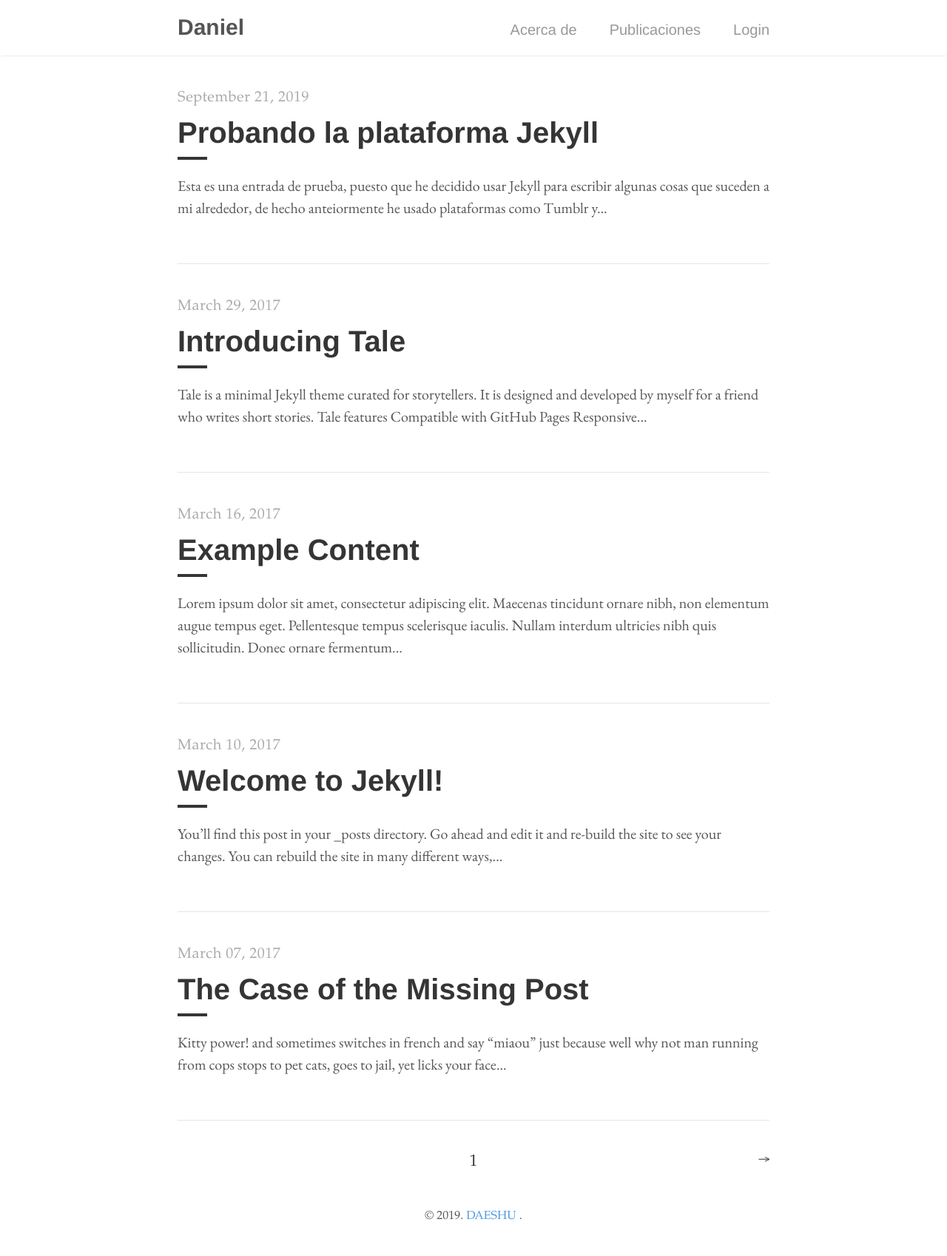
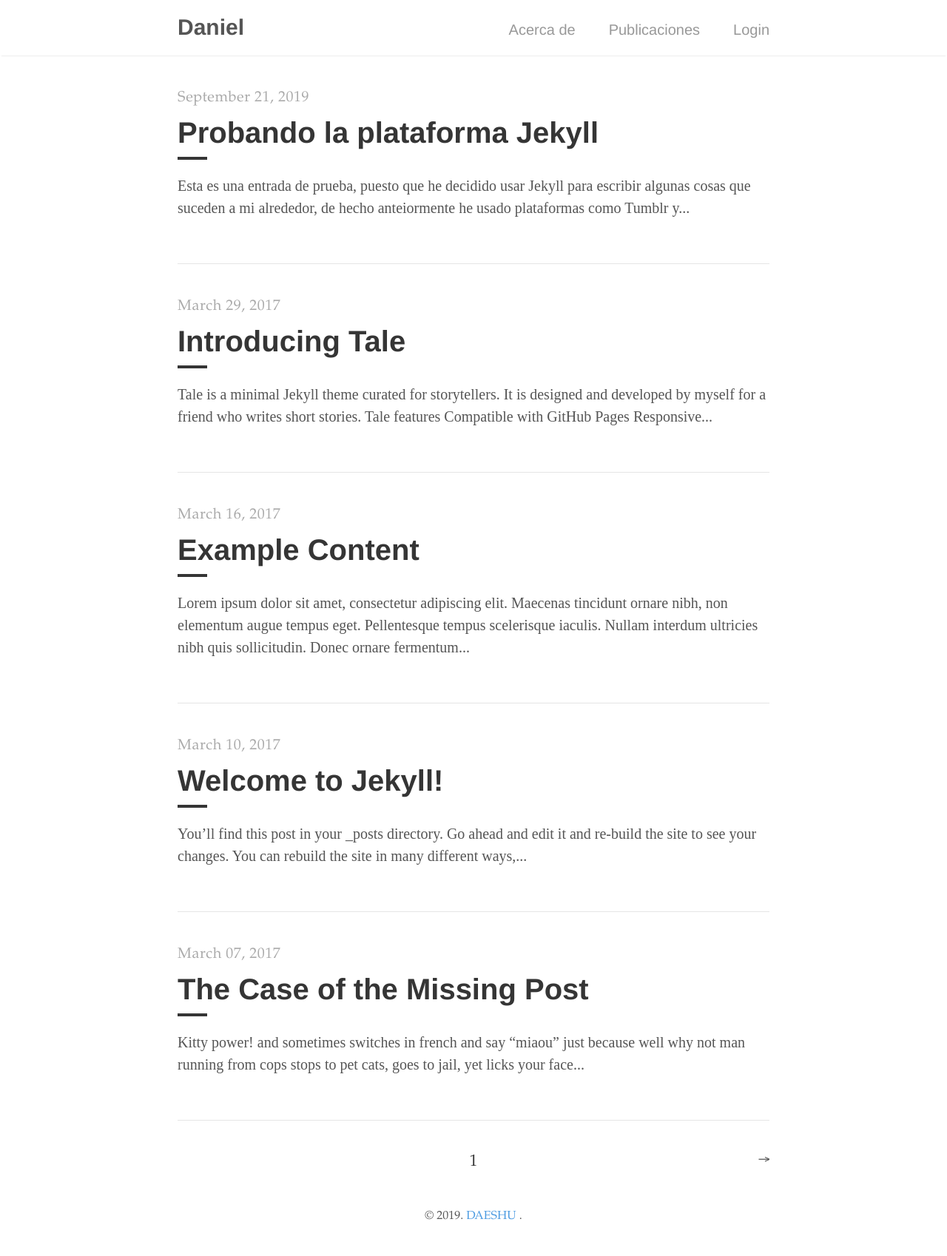
Before and after one commit to daeshu/tl, a Jekyll site: the page built from index.html, in a window 1280 px wide. Shown: the whole page at 74% size. Built offline with Jekyll 4.4.1, drawn with Linux system fonts in a browser that asks for light colours; the list of posts is cut into pages by our own code.

Commit message:
Add files via upload

```diff
--- a/_includes/head.html
+++ b/_includes/head.html
@@ -6,7 +6,7 @@
 
   <!-- CSS -->
   <link rel="stylesheet" href="{{ "/assets/main.css" | relative_url }}">
-  <link href="https://fonts.googleapis.com/css?family=EB+Garamond:400,500,600&display=swap" rel="stylesheet">
+  <link rel="stylesheet" href="https://fonts.googleapis.com/css?family=Libre+Baskerville:400,400i,700">
 
   <!-- Favicon -->
   <link rel="icon" type="image/png" sizes="32x32" href="{{ "/assets/favicon-32x32.png" | relative_url }}">
```
